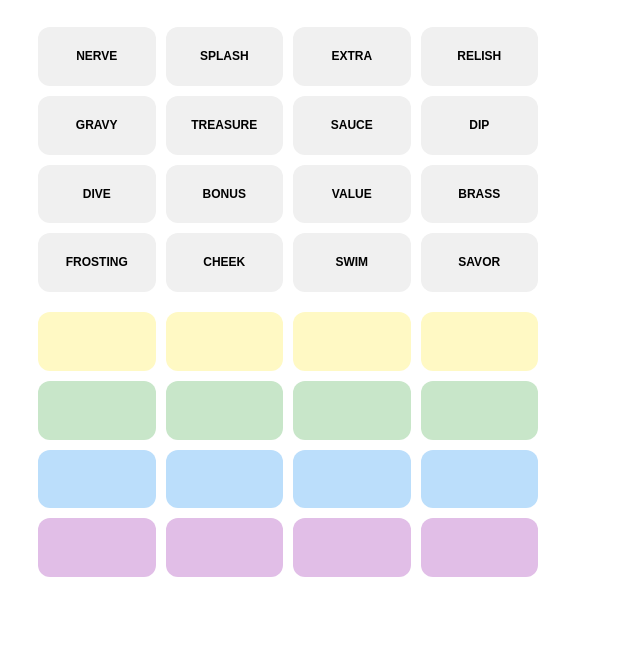
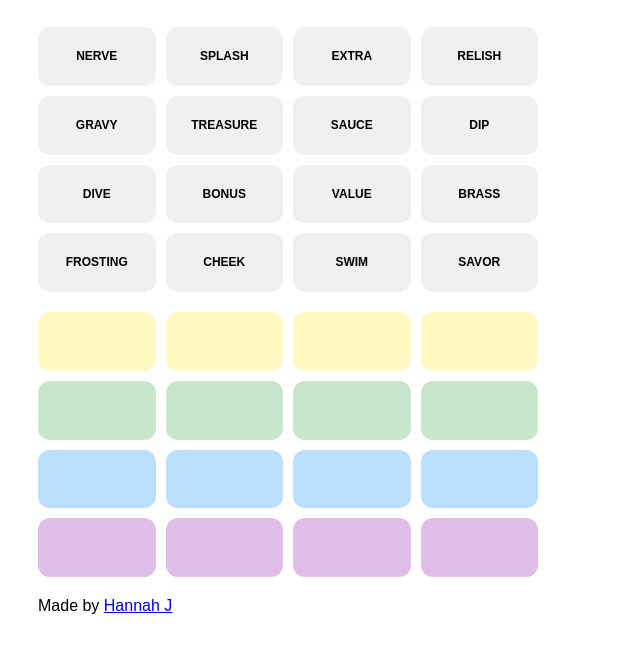
Before and after one commit to hannahj/connections, a website: page index.html in a window 1280 px wide. Shown: the part 112-764 px from the top of the page, without its empty margins (0-640 px from the left). Drawn offline with nearby package versions, Linux system fonts and the light colour scheme.

Commit message:
Update index.html

```diff
--- a/index.html
+++ b/index.html
@@ -175,5 +175,6 @@
             });
         });
     </script>
+<footer>Made by <a href="https://hannahj.ca">Hannah J</a></footer>
 </body>
 </html>
```
